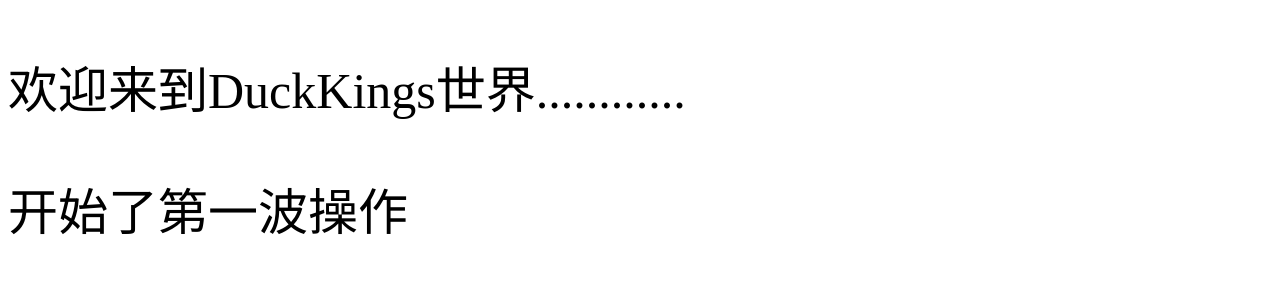
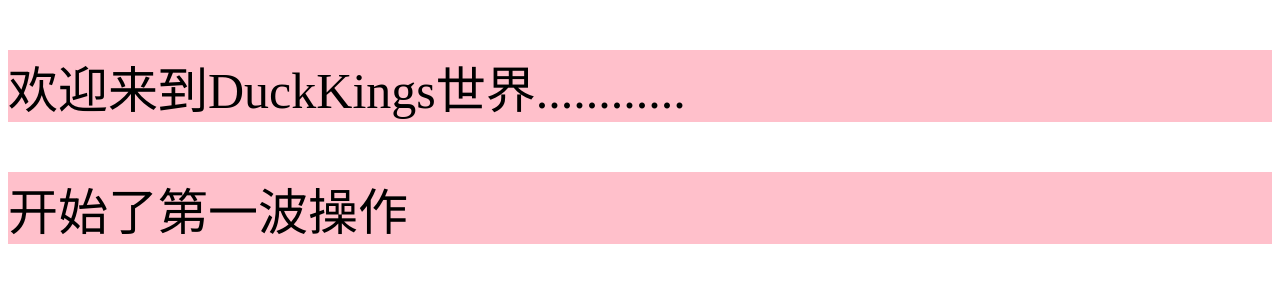
Before and after one commit to GitHub-XT/DuckKing, a plain HTML site: page index.html in a window 1280 px wide. Drawn offline with Linux system fonts and the light colour scheme.

Commit message:
添加背景颜色

```diff
--- a/index.html
+++ b/index.html
@@ -8,6 +8,7 @@
     <style>
         p {
             font-size: 50px;
+            background-color: pink; /*添加背景颜色*/
         }
     </style>
 </head>
```
